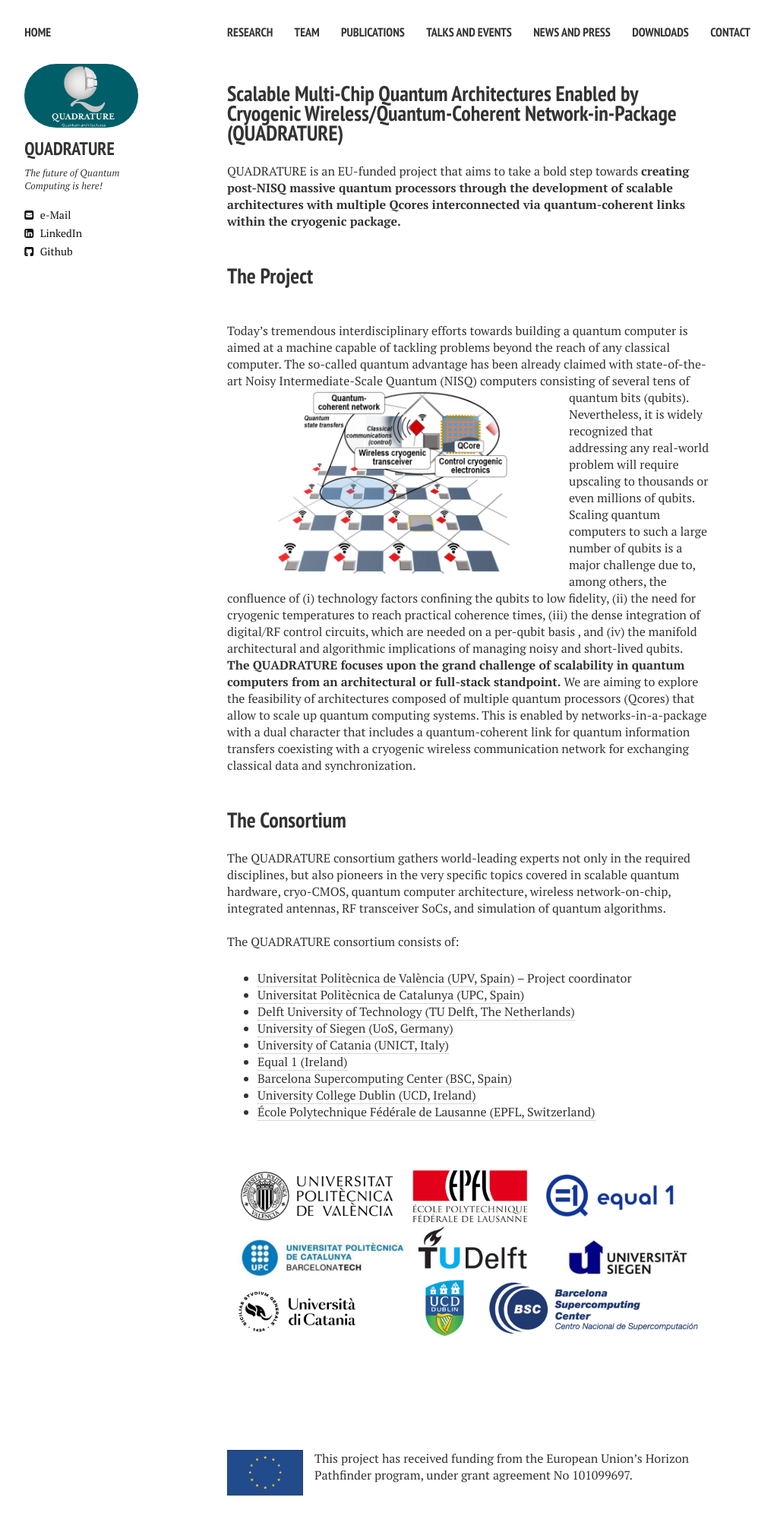
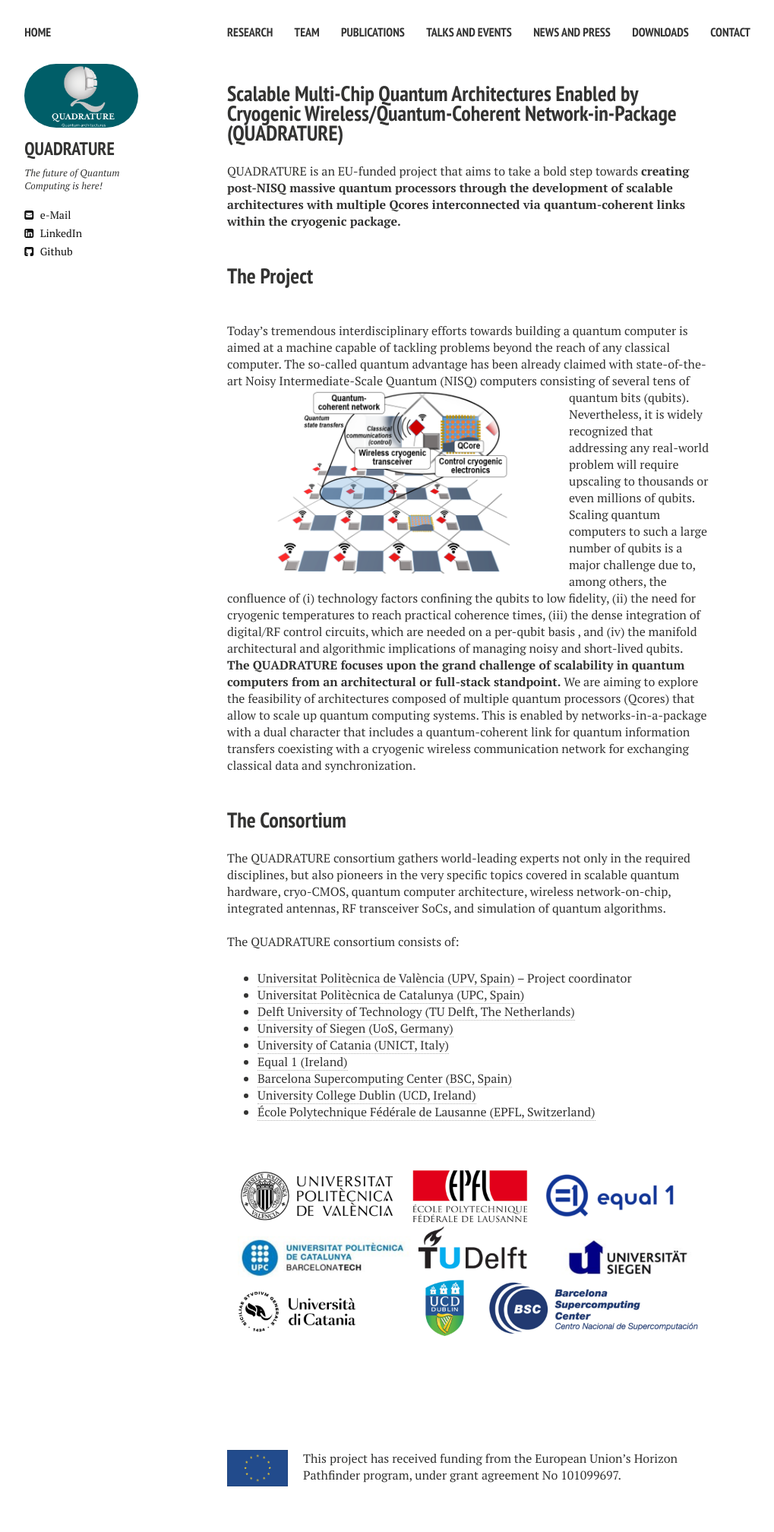
Before and after one commit to biddu/biddu.github.io, a Jekyll site: the page built from index.md, in a window 1280 px wide. Shown: the whole page at 76% size, without its empty margins (21-1040 px from the left). Built offline with Jekyll 4.4.1, drawn with Linux system fonts in a browser that asks for light colours; nearby versions of some CDN libraries; comment, search, counter and statistics services are not loaded.

Commit message:
Update _footer.html

```diff
--- a/_includes/_footer.html
+++ b/_includes/_footer.html
@@ -1 +1 @@
-<img src="/images/EU_logo2.png" style="float:left;width:100px;margin-right:15px;"/> This project has received funding from the European Union’s Horizon Pathfinder program, under grant agreement No  101099697.
+<img src="/images/EU_logo2.png" style="float:left;width:80px;margin-right:20px;"/> This project has received funding from the European Union’s Horizon Pathfinder program, under grant agreement No  101099697.
```
